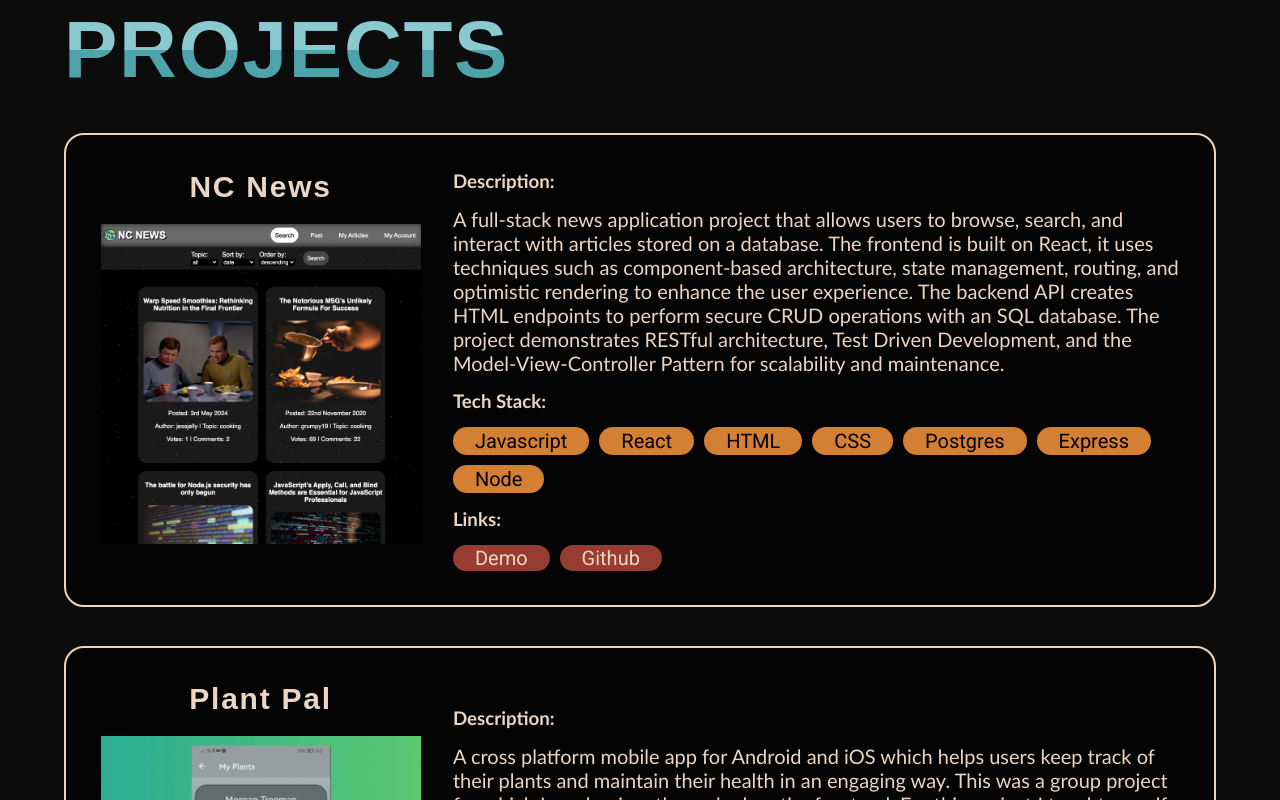
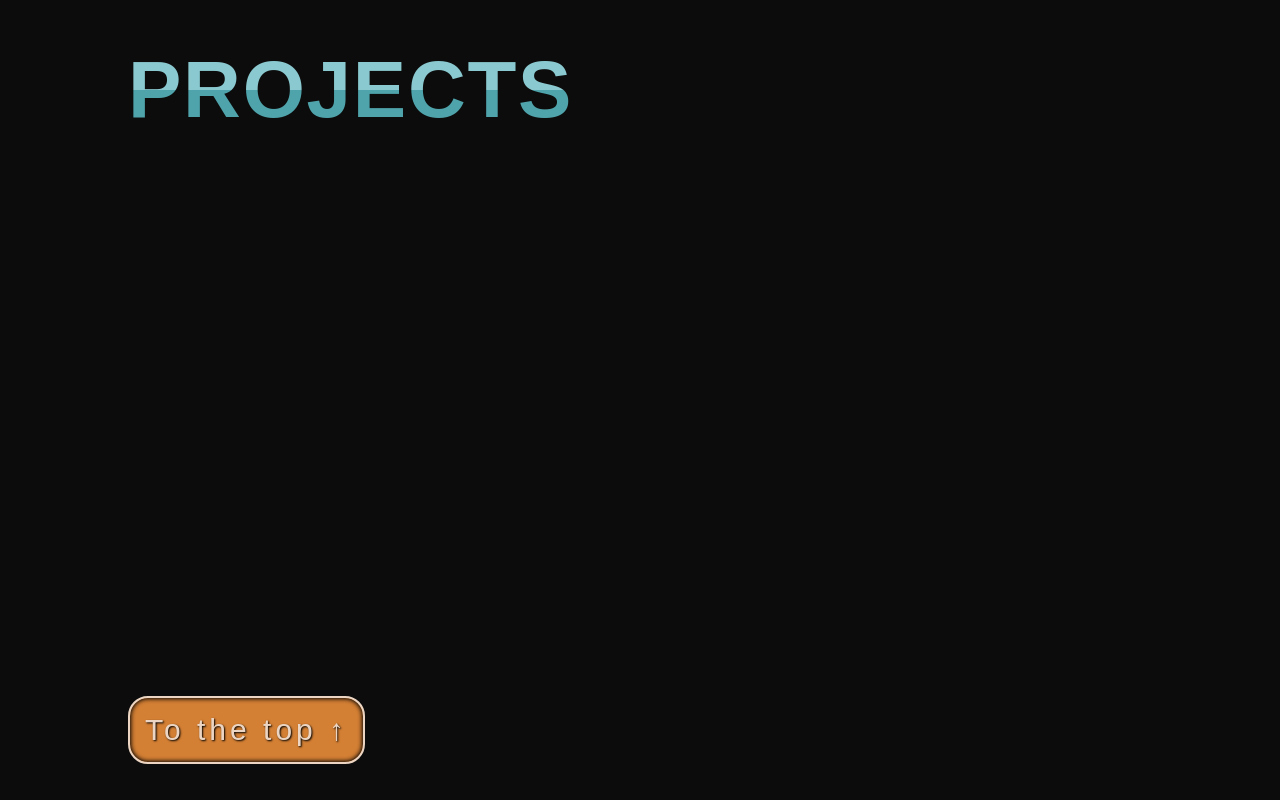
Before and after one commit to lvl7wizard/portfolio, a React (Vite) app: page / in a window 1280 px wide. Shown: the part 1620-2420 px from the top of the page. Built offline with nearby package versions, Linux system fonts and the light colour scheme.

Commit message:
add Carousel to Projects section for larger screens

```diff
--- a/package.json
+++ b/package.json
@@ -14,8 +14,10 @@
     "@fontsource/roboto": "^5.0.12",
     "@tsparticles/react": "^3.0.0",
     "@tsparticles/slim": "^3.3.0",
-    "react": "^18.2.0",
-    "react-dom": "^18.2.0"
+    "react": "^18.3.1",
+    "react-dom": "^18.3.1",
+    "react-multi-carousel": "^2.8.5",
+    "react-stacked-center-carousel": "^1.0.14"
   },
   "devDependencies": {
     "@types/react": "^18.2.66",
--- /dev/null
+++ b/src/components/Projects/Carousel.jsx
@@ -0,0 +1,22 @@
+import Carousel from "react-multi-carousel";
+import "react-multi-carousel/lib/styles.css";
+import projects from "../../data/projects.json";
+import { ProjectCard } from "./ProjectCard";
+
+const responsive = {
+  desktop: {
+    breakpoint: { max: 3000, min: 831 },
+    items: 1,
+    slidesToSlide: 1,
+  }
+};
+
+export const ProjectCarousel = () => {
+  return (
+    <Carousel responsive={responsive} showDots={true} infinite={true}>
+      {projects.map((project, id) => {
+        return <ProjectCard key={id} project={project}/>
+      })}
+    </Carousel>
+  );
+};
--- a/src/components/Projects/ProjectCard.module.css
+++ b/src/components/Projects/ProjectCard.module.css
@@ -5,12 +5,16 @@
   flex-direction: row;
   /* padding-bottom: 60px; */
   gap: 3%;
-  background: rgba(0, 0, 0, 0.6);
-  padding: 3%;
-  border-radius: 20px;
-  border: solid var(--color-text) 2px;
-  width: 100%;
-  max-width: 1500px;
+  /* height: 60vh; */
+  /* background: rgba(0, 0, 0, 0.6); */
+  /* padding: 3%; */
+  /* border-radius: 20px; */
+  /* border: solid var(--color-text) 2px; */
+  /* width: 100%; */
+  /* max-width: 1500px; */
+  height: 60vh;
+      margin-left: 10%;
+    margin-right: 10%;
 }
 
 .leftColumn {
@@ -90,6 +94,7 @@
   .container {
     flex-direction: column;
     gap: 20px;
+    height: auto;
   }
   .image {
     width: 80vw;
--- a/src/components/Projects/Projects.jsx
+++ b/src/components/Projects/Projects.jsx
@@ -1,8 +1,24 @@
 import projects from "../../data/projects.json";
 import { ProjectCard } from "./ProjectCard";
 import styles from "./Projects.module.css"
+import { ProjectCarousel } from "./Carousel";
+import { useState, useEffect } from "react";
 
 export const Projects = () => {
+  // Carousel media query applied within this component as ProjectCarousel has built in styling which causes issues with CSS conditional rendering
+  const [isLargeScreen, setIsLargeScreen] = useState(window.innerWidth >= 831);
+  useEffect(() => {
+    const handleResize = () => {
+      setIsLargeScreen(window.innerWidth >= 831);
+    };
+
+    window.addEventListener('resize', handleResize);
+
+    return () => {
+      window.removeEventListener('resize', handleResize);
+    };
+  }, []);
+
   return (
     <section className={styles.container} id={"projects"}>
       <div>
@@ -13,6 +29,7 @@ export const Projects = () => {
           return <ProjectCard key={id} project={project}/>
         })}
       </div>
+      {isLargeScreen && <ProjectCarousel className={styles.carousel}/>}
       <div className={styles.btnContainer}>
         <a href="#" className={styles.toTheTopBtn}>
           To the top ↑
--- a/src/components/Projects/Projects.module.css
+++ b/src/components/Projects/Projects.module.css
@@ -3,10 +3,15 @@
 .container {
     display: flex;
     flex-direction: column;
-    margin-left: 5%;
-    margin-right: 5%;
+    justify-content: space-between;
+    /* margin-left: 10%;
+    margin-right: 10%; */
+    padding-top: 5vh;
+    padding-bottom: 5vh;
     z-index: 1;
     position: relative;
+    min-height: 100vh;
+
 }
 
 .title {
@@ -21,23 +26,31 @@
       var(--color-3) 50%, var(--color-3) 100%
     );
     background-clip: text;
+    margin-left: 10%;
+    margin-right: 10%;
 }
 
 .projects {
     margin-top: 37px;
-    display: flex;
+    display: none;
     flex-direction: column;
     flex-wrap: wrap;
     align-items: center;
-    gap: 3vw;
+    gap: 10vw;
     width: 100%;
+
+    /* height: 60vh;
+    overflow: auto; */
+}
+
+.carousel {
+  display: block;
+  height: 60vh;
 }
 
 .btnContainer {
     display: flex;
     justify-content: flex-start;
-    padding-bottom: 38px;
-    padding-top: 3vw;
 }
 
 .toTheTopBtn {
@@ -54,6 +67,8 @@
   font-weight: 500;
   letter-spacing: 4px;
   box-shadow: 0px 0px 4px 1px black inset;
+        margin-left: 10%;
+    margin-right: 10%;
   }
 
   .toTheTopBtn:hover {
@@ -64,7 +79,27 @@
     .container {
         align-items: center;
     }
+
+    .btnContainer {
+      margin-top: 10vh;
+    }
+
+    .toTheTopBtn {
+      margin-left: 0;
+      margin-right: 0;
+
+    }
     .title {
         font-size: 15vw;
+        margin-left:0;
+        margin-right: 0;
       }
+
+    .projects {
+      display: flex;
+    }
+
+    .carousel {
+      display: none;
+    }
   }
```
Also changed, not shown: 1 other file (tests, documents, lock files or other folders).
